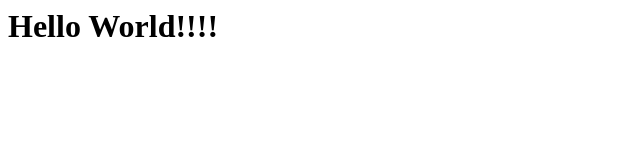
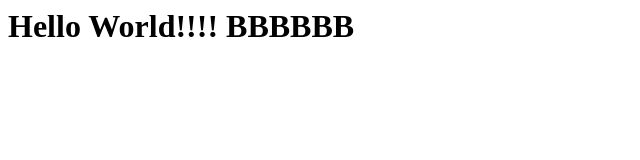
Before and after one commit to elyrichardson/git_flow, a plain HTML site: page index.html in a window 1280 px wide. Shown: the whole page, without its empty margins (0-640 px from the left). Drawn offline with Linux system fonts and the light colour scheme.

Commit message:
Update index.html

```diff
--- a/index.html
+++ b/index.html
@@ -1 +1 @@
-<h1>Hello World!!!!</h1>
+<h1>Hello World!!!! BBBBBB</h1>
```
